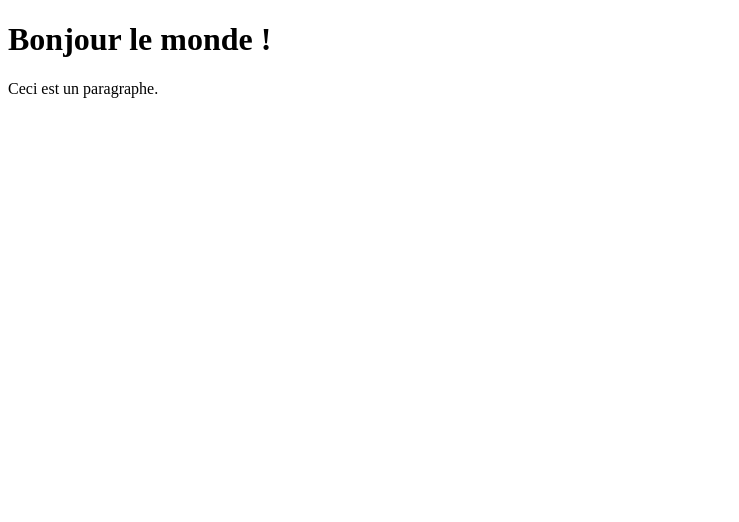
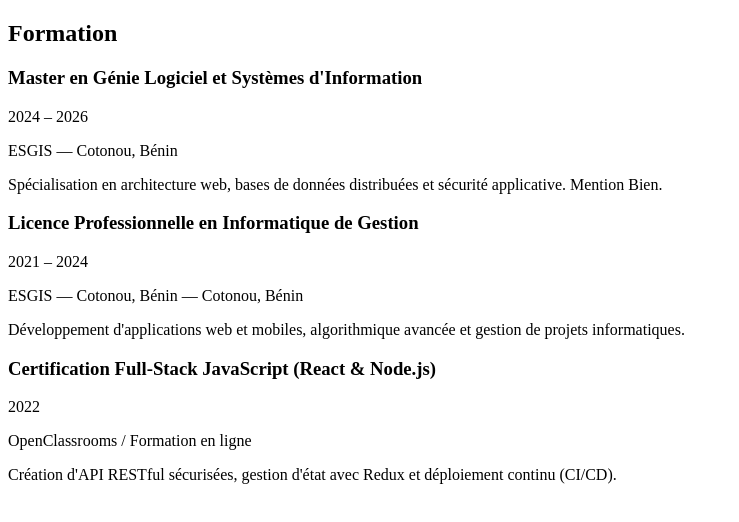
Before and after one commit to Bokjong04/-mon-cv, a plain HTML site: page index.html in a window 1280 px wide. Shown: the whole page, without its empty margins (0-739 px from the left). Drawn offline with Linux system fonts and the light colour scheme.

Commit message:
mise en place de la section formations

```diff
--- a/index.html
+++ b/index.html
@@ -7,7 +7,36 @@
     <title>Mon CV</title>
   </head>
   <body>
-    <h1>Bonjour le monde !</h1>
-    <p>Ceci est un paragraphe.</p>
+<!-- 3. SECTION FORMATION -->
+  <section class="cv-section" aria-labelledby="formation-title">
+    <h2 id="formation-title">Formation</h2>
+
+    <div class="education-item">
+      <div class="education-header">
+        <h3 class="education-degree">Master en Génie Logiciel et Systèmes d'Information</h3>
+        <span class="education-date">2024 – 2026</span>
+      </div>
+      <p class="education-school">ESGIS — Cotonou, Bénin</p>
+      <p class="education-details">Spécialisation en architecture web, bases de données distribuées et sécurité applicative. Mention Bien.</p>
+    </div>
+
+    <div class="education-item">
+      <div class="education-header">
+        <h3 class="education-degree">Licence Professionnelle en Informatique de Gestion</h3>
+        <span class="education-date">2021 – 2024</span>
+      </div>
+      <p class="education-school">ESGIS — Cotonou, Bénin — Cotonou, Bénin</p>
+      <p class="education-details">Développement d'applications web et mobiles, algorithmique avancée et gestion de projets informatiques.</p>
+    </div>
+    <div class="education-item">
+      <div class="education-header">
+        <h3 class="education-degree">Certification Full-Stack JavaScript (React & Node.js)</h3>
+        <span class="education-date">2022</span>
+      </div>
+      <p class="education-school">OpenClassrooms / Formation en ligne</p>
+      <p class="education-details">Création d'API RESTful sécurisées, gestion d'état avec Redux et déploiement continu (CI/CD).</p>
+    </div>
+  </section>
+
   </body>
 </html>
```
